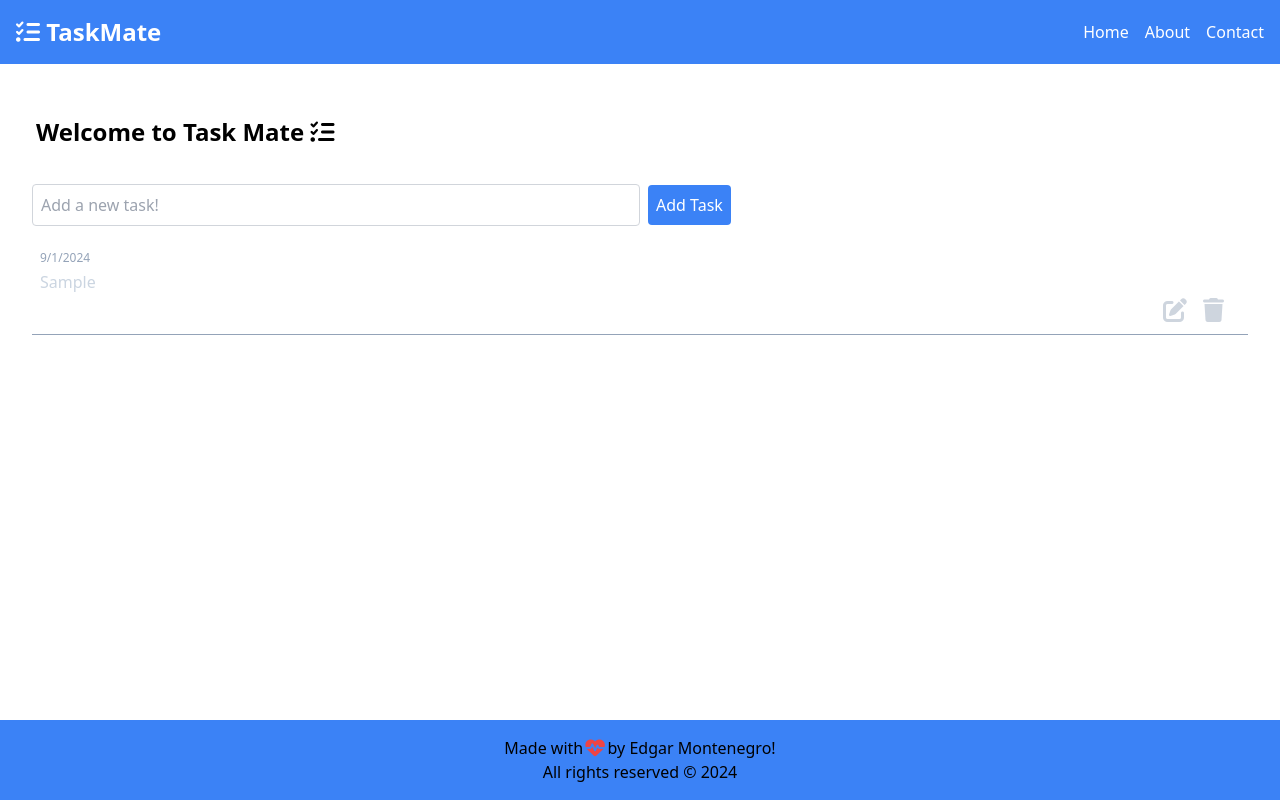
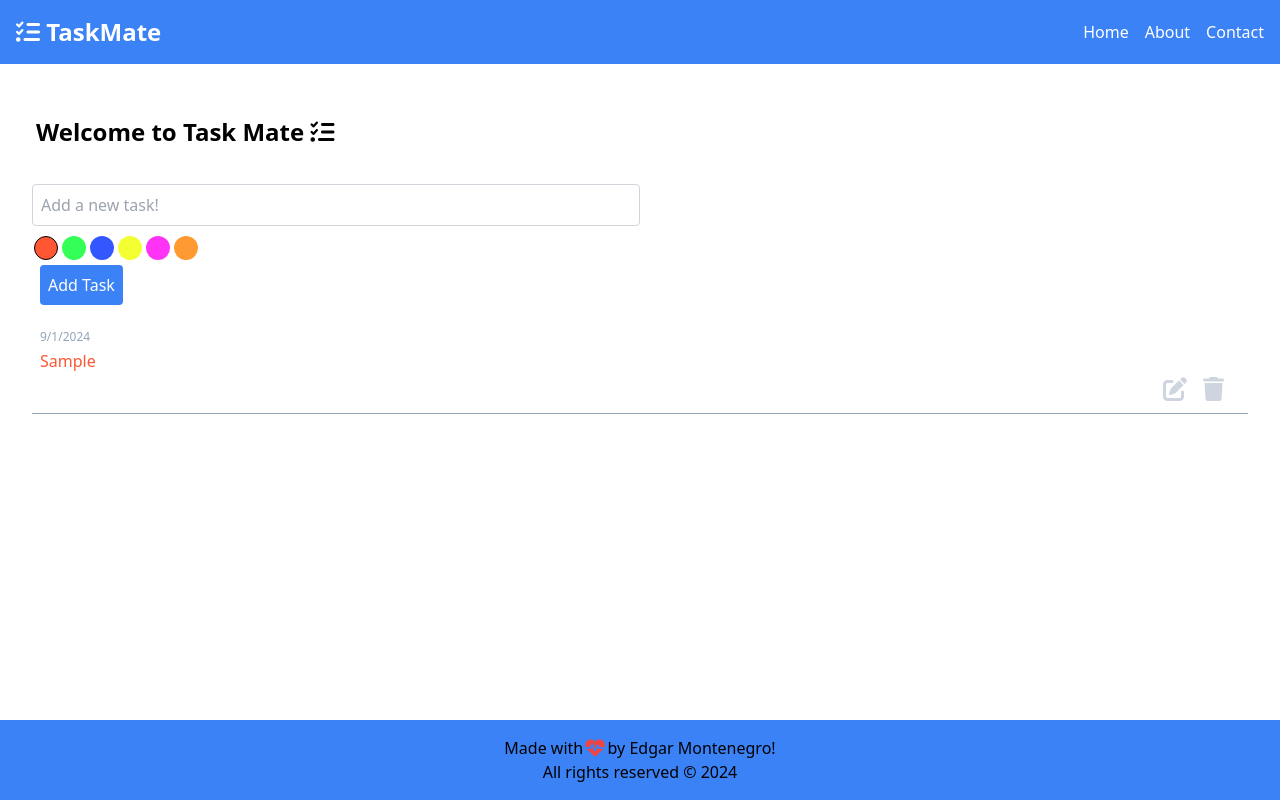
Before and after one commit to Edgarmontenegro123/task-mate, a Next.js app: page / in a window 1280 px wide. Both pictures are taken after typing "Sample" into the empty fields and a click on the button "Add Task". Built offline with nearby package versions, Linux system fonts and the light colour scheme.

Commit message:
🌈 Add colours functionality to add new tasks

```diff
--- a/app/components/toDo/toDoList.tsx
+++ b/app/components/toDo/toDoList.tsx
@@ -10,13 +10,24 @@ interface Task {
     id: number;
     text: string;
     completed: boolean;
+    color: string;
 }
+
+const colors = [
+    "#FF5733", // Rojo
+    "#33FF57", // Verde
+    "#3357FF", // Azul
+    "#F4FF33", // Amarillo
+    "#FF33F6", // Rosa
+    "#FF9A33"  // Naranja
+];
 
 const ToDoList = () => {
     const [tasks, setTasks] = useState<Task[]>([]);
     const [taskText, setTaskText] = useState('')
     const [editingTaskId, setEditingTaskId] = useState<number | null>(null)
     const [editingTaskText, setEditingTaskText] = useState("")
+    const [selectedColor, setSelectedColor] = useState<string>(colors[0])
 
     useEffect(() => {
         const storedTasks = localStorage.getItem("tasks")
@@ -35,11 +46,13 @@ const ToDoList = () => {
             id: Date.now(),
             text: taskText,
             completed: false,
+            color: selectedColor,
         }
         const updatedTasks = [...tasks, newTask]
         setTasks(updatedTasks)
         saveTaskToLocalStorage(updatedTasks)
         setTaskText('')
+        setSelectedColor(colors[0])
     }
 
     const startEditingTask = (id: number, text: string) => {
@@ -138,6 +151,15 @@ const ToDoList = () => {
                 }}
                 className="w-1/2 p-2 border border-gray-300 rounded text-slate-900"
             />
+            <div className="mt-2">
+                {colors.map(color => (
+                    <button key={color}
+                            onClick={() => setSelectedColor(color)}
+                            style={{backgroundColor: color, width: 24, height: 24, margin: 2, borderRadius: "50%"}}
+                            className={`border ${selectedColor === color? 'border-black' : 'border-transparent'}`}
+                    />
+                ))}
+            </div>
             <button onClick={addTask} className="ml-2 p-2 bg-blue-500 text-white rounded">
                 Add Task
             </button>
@@ -152,6 +174,7 @@ const ToDoList = () => {
                                             {...provided.draggableProps}
                                             {...provided.dragHandleProps}
                                             key={task.id}
+                                            style={{ ...provided.draggableProps.style, color: task.color}}
                                             className="flex flex-col items-start p-2 border-b border-slate-400">
                                             <span className="text-xs text-slate-400 mb-1">{new Date(task.id).toLocaleDateString()}</span>
                                             {editingTaskId === task.id ? (
@@ -165,7 +188,9 @@ const ToDoList = () => {
                                                 />
                                             ) : (
                                                 <span onClick={() => toggleTaskCompletion(task.id)}
-                                                      className={`text-slate-300 cursor-pointer ${task.completed ? 'line-through decoration-red-400' : ''}`}>
+                                                      className={`text-slate-300 cursor-pointer ${task.completed ? 'line-through decoration-red-400' : ''}`}
+                                                      style={{color: task.color}}
+                                                >
                                                     {task.text}
                                                 </span>
                                             )}
```
